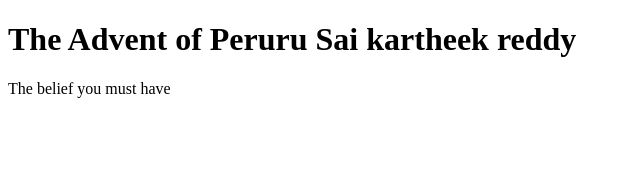
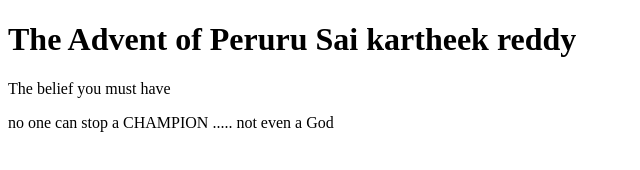
Before and after one commit to Lord-ryuga/hydra, a plain HTML site: page first.html in a window 1280 px wide. Shown: the whole page, without its empty margins (0-640 px from the left). Drawn offline with Linux system fonts and the light colour scheme.

Commit message:
the second

```diff
--- a/first.html
+++ b/first.html
@@ -4,5 +4,6 @@
     <body>
         <h1>The Advent of Peruru Sai kartheek reddy</h1>
         <p>The belief you must have</p>
+        <p>no one can stop a CHAMPION ..... not even a God</p>
     </body>
 </html>
```
